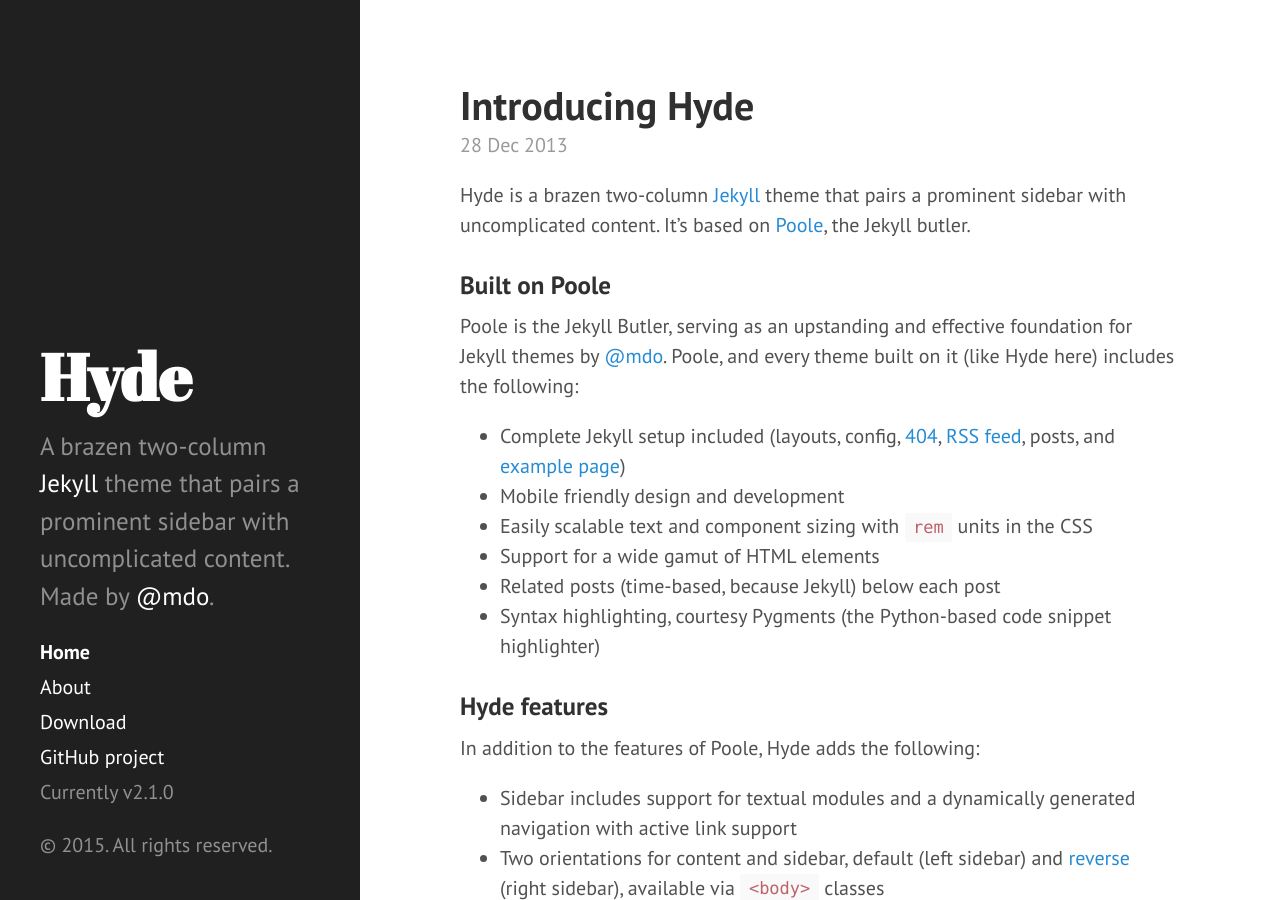
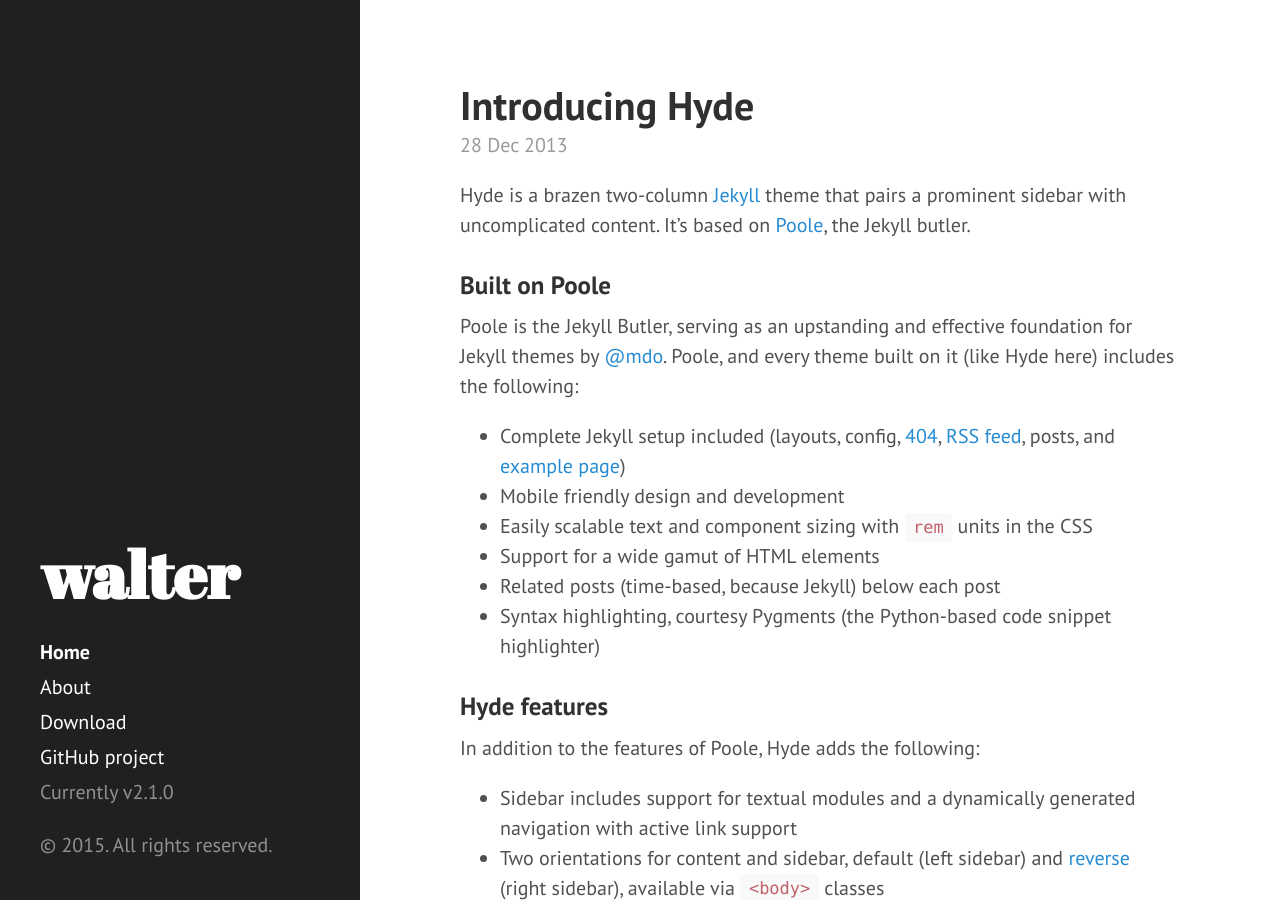
Before and after one commit to walteranderson/walteranderson.github.io, a Jekyll site: the page built from index.html, in a window 1280 px wide and 900 px high. Built offline with Jekyll 4.4.1, drawn with Linux system fonts in a browser that asks for light colours; Markdown is read by kramdown in place of the engine named in the settings; the list of posts is cut into pages by our own code.

Commit message:
editing config and readme

```diff
--- a/_config.yml
+++ b/_config.yml
@@ -7,10 +7,10 @@ permalink:        pretty
 relative_permalinks: true
 
 # Setup
-title:            Hyde
-tagline:          'A Jekyll theme'
-description:      'A brazen two-column <a href="http://jekyllrb.com" target="_blank">Jekyll</a> theme that pairs a prominent sidebar with uncomplicated content. Made by <a href="https://twitter.com/mdo" target="_blank">@mdo</a>.'
-url:              http://hyde.getpoole.com
+title:            walter
+tagline:          'A blog by the same name'
+description:      ''
+url:              http://walteranderson.me
 baseurl:          /
 
 author:
@@ -23,4 +23,4 @@ paginate:         5
 version:          2.1.0
 
 github:
-  repo:           https://github.com/poole/hyde
+  repo:           https://github.com/walteranderson/walteranderson.github.io
```
Also changed, not shown: README.md.
